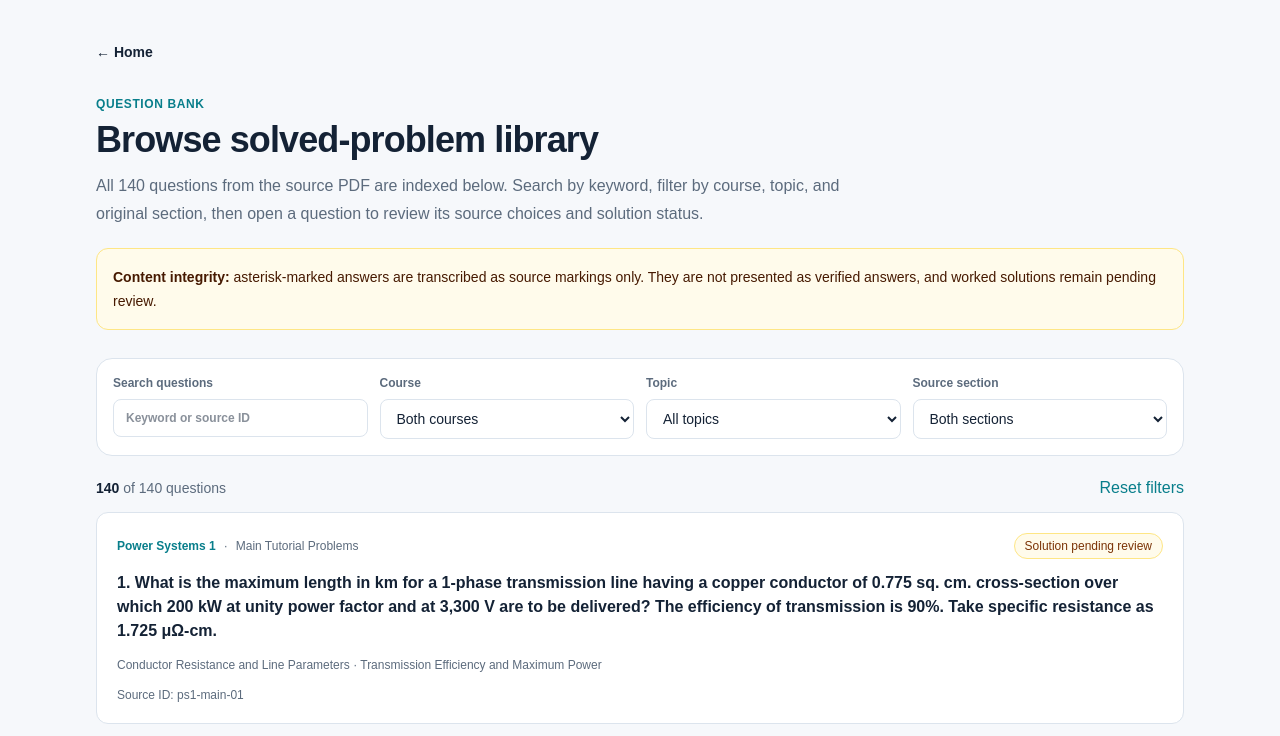
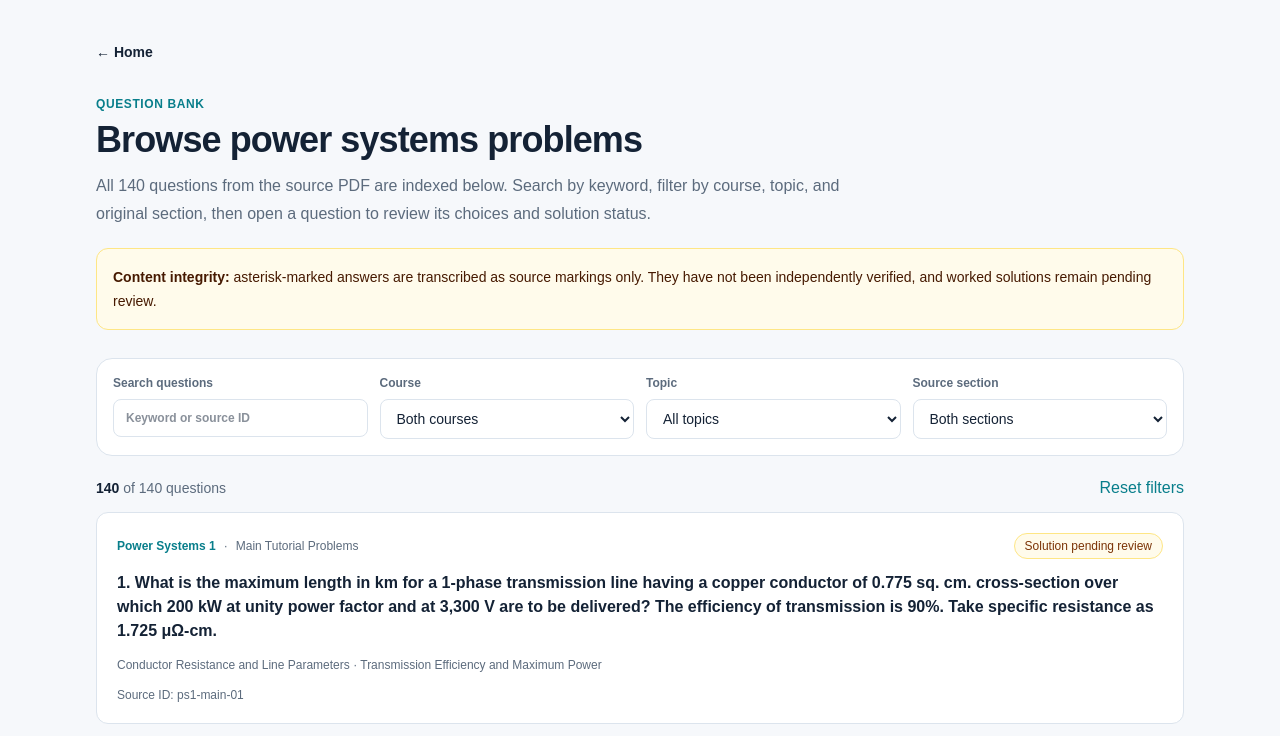
Before and after one commit to valeriovlad13-del/power-systems-lab, a Next.js app: page /problems in a window 1280 px wide. Shown: the top 736 px of the page. Built offline with nearby package versions, Linux system fonts and the light colour scheme.

Commit message:
feat: improve app/problems/page.tsx

```diff
--- a/app/problems/page.tsx
+++ b/app/problems/page.tsx
@@ -1,15 +1,22 @@
 import Link from "next/link";
 import ProblemBrowser from "@/components/problems/problem-browser";
+import { topics } from "@/content/topics";
 
-export default function ProblemsPage() {
+type SearchParams = Promise<{ course?: string; topic?: string }>;
+
+export default async function ProblemsPage({ searchParams }: { searchParams: SearchParams }) {
+  const params = await searchParams;
+  const initialCourse = params.course === "power-systems-1" || params.course === "power-systems-2" ? params.course : "all";
+  const initialTopic = params.topic && topics.some((topic) => topic.id === params.topic) ? params.topic : "all";
+
   return (
     <main className="mx-auto max-w-6xl px-5 py-10 sm:px-8">
       <Link href="/" className="text-sm font-semibold text-[var(--accent)]">← Home</Link>
       <p className="mt-8 text-xs font-semibold uppercase tracking-wider text-[var(--accent)]">Question bank</p>
-      <h1 className="mt-2 text-3xl font-bold tracking-tight sm:text-4xl">Browse solved-problem library</h1>
-      <p className="mt-3 max-w-3xl leading-7 text-[var(--muted)]">All 140 questions from the source PDF are indexed below. Search by keyword, filter by course, topic, and original section, then open a question to review its source choices and solution status.</p>
-      <div className="mt-5 rounded-xl border border-amber-200 bg-amber-50 p-4 text-sm leading-6 text-amber-950"><strong>Content integrity:</strong> asterisk-marked answers are transcribed as source markings only. They are not presented as verified answers, and worked solutions remain pending review.</div>
-      <ProblemBrowser />
+      <h1 className="mt-2 text-3xl font-bold tracking-tight sm:text-4xl">Browse power systems problems</h1>
+      <p className="mt-3 max-w-3xl leading-7 text-[var(--muted)]">All 140 questions from the source PDF are indexed below. Search by keyword, filter by course, topic, and original section, then open a question to review its choices and solution status.</p>
+      <div className="mt-5 rounded-xl border border-amber-200 bg-amber-50 p-4 text-sm leading-6 text-amber-950"><strong>Content integrity:</strong> asterisk-marked answers are transcribed as source markings only. They have not been independently verified, and worked solutions remain pending review.</div>
+      <ProblemBrowser initialCourse={initialCourse} initialTopic={initialTopic} />
     </main>
   );
 }
```
